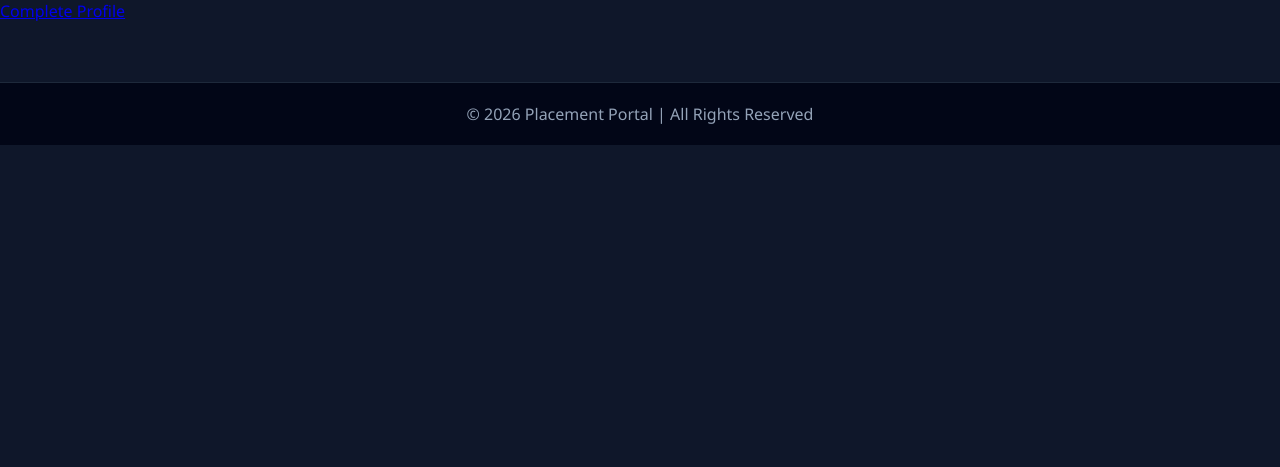
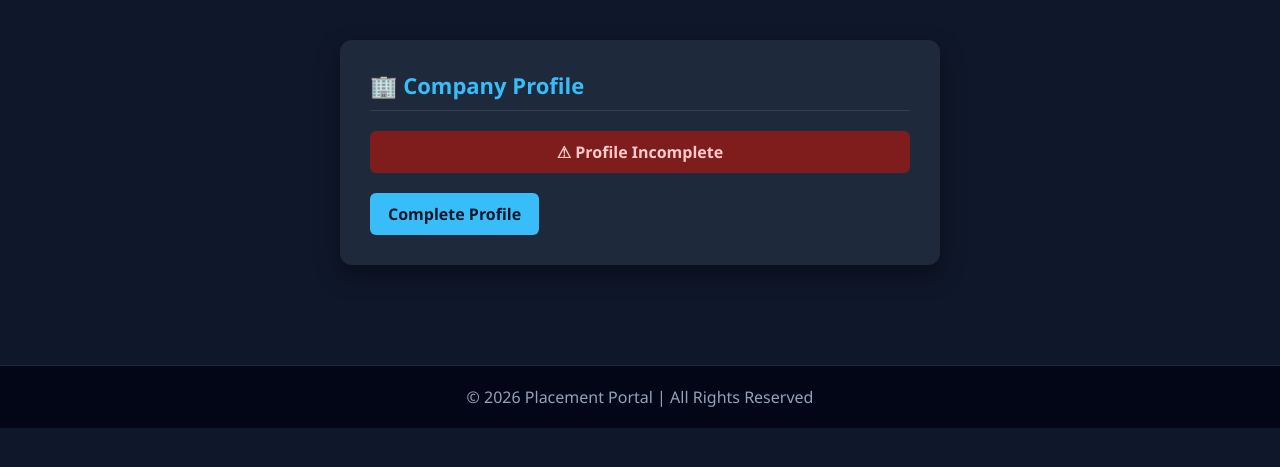
Before and after one commit to sfdhn878y/mad1-placment-portal-final-with-all-milestone, a Flask app: page /company_dashboard in a window 1280 px wide. Shown: the part 67-534 px from the top of the page. Run offline with Flask 3, Linux system fonts and the light colour scheme; a user stored in the database is signed in.

Commit message:
create compnay and show company profile

```diff
--- a/app.py
+++ b/app.py
@@ -232,8 +232,12 @@ def login():
 
 @app.route("/company_dashboard")
 def company_dashboard():
-    all_users = User.query.all() # select * from users;
-    return render_template('company_dashboard.html',all_users=all_users)
+
+    company = CompanyProfile.query.filter_by(
+        user_id=session["user_id"]
+    ).first()
+
+    return render_template('company_dashboard.html',  company =  company )
 
 
 @app.route("/complete-company-profile", methods=["GET", "POST"])
--- a/templates/company_dashboard.html
+++ b/templates/company_dashboard.html
@@ -1,8 +1,93 @@
 {% extends "base.html" %}
 {% block title %}Home{% endblock %}
 
-
 {% block content %}
 
-<a href="/complete-company-profile">Complete Profile</a>
+<style>
+    .profile-container {
+        display: flex;
+        justify-content: center;
+        padding: 40px 20px;
+    }
+
+    .profile-card {
+        background: #1e293b;
+        width: 600px;
+        border-radius: 12px;
+        padding: 30px;
+        box-shadow: 0 10px 25px rgba(0,0,0,0.4);
+        transition: 0.3s ease;
+    }
+
+    .profile-card:hover {
+        transform: translateY(-5px);
+    }
+
+    .profile-card h3 {
+        margin-bottom: 20px;
+        font-size: 22px;
+        color: #38bdf8;
+        border-bottom: 1px solid #334155;
+        padding-bottom: 10px;
+    }
+
+    .profile-info p {
+        margin: 10px 0;
+        font-size: 15px;
+        color: #e2e8f0;
+    }
+
+    .profile-info b {
+        color: #94a3b8;
+    }
+
+    .incomplete {
+        background: #7f1d1d;
+        padding: 10px;
+        border-radius: 6px;
+        color: #fecaca;
+        font-weight: bold;
+        text-align: center;
+    }
+
+    .profile-btn {
+        display: inline-block;
+        margin-top: 20px;
+        padding: 10px 18px;
+        background: #38bdf8;
+        color: #0f172a;
+        text-decoration: none;
+        border-radius: 6px;
+        font-weight: 600;
+        transition: 0.3s ease;
+    }
+
+    .profile-btn:hover {
+        background: #0ea5e9;
+    }
+</style>
+
+<div class="profile-container">
+    <div class="profile-card">
+        <h3>🏢 Company Profile</h3>
+
+        {% if company %}
+        <div class="profile-info">
+            <p><b>Name:</b> {{ company.company_name }}</p>
+            <p><b>Industry:</b> {{ company.industry }}</p>
+            <p><b>Website:</b> {{ company.website }}</p>
+            <p><b>Location:</b> {{ company.location }}</p>
+            <p><b>Size:</b> {{ company.company_size }}</p>
+            <p><b>Description:</b> {{ company.description }}</p>
+        </div>
+        {% else %}
+        <p class="incomplete">⚠ Profile Incomplete</p>
+        {% endif %}
+
+        <a href="/complete-company-profile" class="profile-btn">
+            {% if company %}Edit Profile{% else %}Complete Profile{% endif %}
+        </a>
+    </div>
+</div>
+
 {% endblock %}
```
Also changed, not shown: instance/placement.db.
